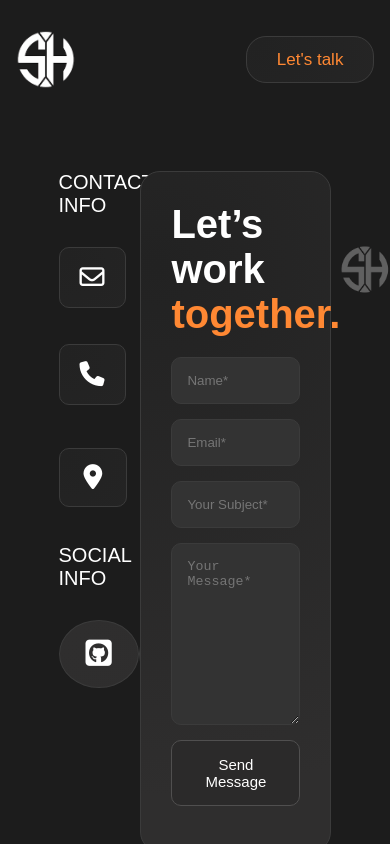
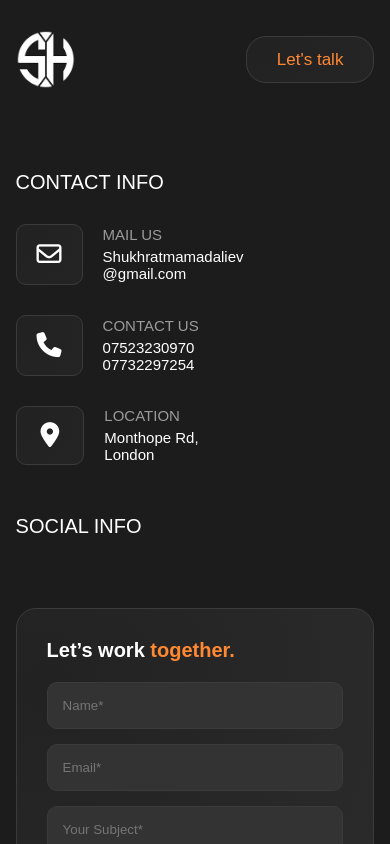
Before and after one commit to Shukhratmamadaliev9797/shukhrat.co.uk, a React (Create React App) app: page /contact in a window 390 px wide. Shown: the top 844 px of the page. Built offline with nearby package versions, Linux system fonts and the light colour scheme.

Commit message:
updated contact page

```diff
--- a/src/style/pages/contact.scss
+++ b/src/style/pages/contact.scss
@@ -5,8 +5,23 @@
     margin: 5rem auto;
     display: grid;
     grid-template-columns: 30% 70%;
+    @media only screen and (max-width: 1500px) {
+      width: 80%;
+    }
+    @media only screen and (max-width: 1300px) {
+      width: 90%;
+    }
+    @media only screen and (max-width: 1100px) {
+      width: 92%;
+    }
+    @media only screen and (max-width: 1200px) {
+      grid-template-columns: 1fr;
+    }
   }
   &__info {
+    @media only screen and (max-width: 1200px) {
+      margin-bottom: 4rem;
+    }
     h2 {
       font-size: 2rem;
       font-weight: 400;
@@ -14,6 +29,12 @@
     }
     &-info {
       margin-bottom: 2rem;
+      @media only screen and (max-width: 1200px) {
+        display: flex;
+        justify-content: space-between;
+        align-items: center;
+        flex-wrap: wrap;
+      }
       li {
         display: flex;
         align-items: center;
@@ -56,6 +77,9 @@
       display: flex;
       justify-content: space-between;
       width: 90%;
+      @media only screen and (max-width: 1200px) {
+        display: none;
+      }
       li {
         border: 1px solid #3b3b3b;
         background-image: radial-gradient(
@@ -87,6 +111,16 @@
       margin-bottom: 2rem;
       h1 {
         font-size: 4rem;
+
+        @media only screen and (max-width: 700px) {
+          font-size: 3rem;
+        }
+        @media only screen and (max-width: 600px) {
+          font-size: 2.5rem;
+        }
+        @media only screen and (max-width: 500px) {
+          font-size: 2rem;
+        }
         span {
           color: #ff8833;
         }
@@ -94,6 +128,18 @@
       img {
         opacity: 0.3;
         width: 5rem;
+        @media only screen and (max-width: 700px) {
+          width: 4rem;
+        }
+        @media only screen and (max-width: 600px) {
+          width: 3.5rem;
+        }
+        @media only screen and (max-width: 500px) {
+          width: 3rem;
+        }
+        @media only screen and (max-width: 400px) {
+          display: none;
+        }
       }
     }
     input,
```
